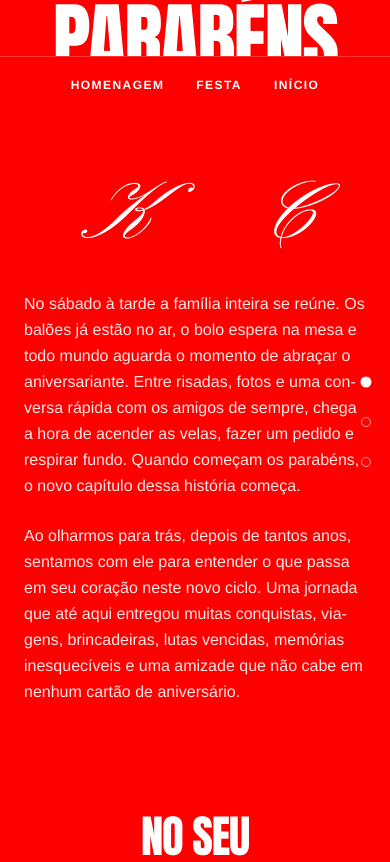
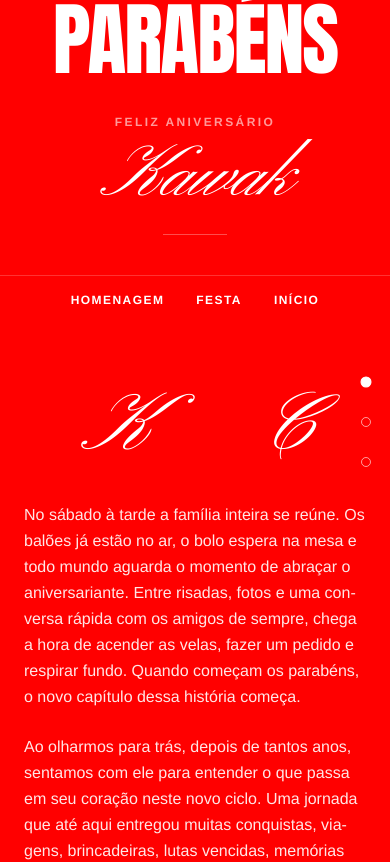
Before and after one commit to Izileth/_lp-coded, a React (Vite) app: page / in a window 390 px wide. Shown: the top 862 px of the page. Built offline with nearby package versions, Linux system fonts and the light colour scheme.

Commit message:
style: update hero name display and adjust layout for improved visibility

```diff
--- a/src/index.tsx
+++ b/src/index.tsx
@@ -4,6 +4,7 @@ import { gsap, ScrollTrigger, SplitText, useGSAP } from "./lib/gsap";
 
 /* ========================= EDITE AQUI ========================= */
 const CONTENT = {
+  name: "Kawak",          // Nome exibido no hero principal
   initials: ["K", "C"] as const,
   cropped: "PARABÉNS",
   headline: ["NO SEU", "GRANDE DIA"] as const,
@@ -52,14 +53,13 @@ const READ =
 const MASK_PAD = "[&_.split-mask]:py-[0.18em] [&_.split-mask]:-my-[0.18em]";
 
 /* ------------------------------------------------------------------ */
-/*  PARABÉNS cortado: só mostra a borda superior ou inferior da letra  */
+/*  PARABÉNS quase completo — apenas as extremidades levemente cortadas */
 /* ------------------------------------------------------------------ */
 const Sliver: FC<{ text: string; edge: "top" | "bottom" }> = ({ text, edge }) => {
   /*
-   * Estratégia sem variável CSS:
-   * - Container tem altura fixa (px) por breakpoint — suficiente para ver
-   *   o topo ou o rodapé das letras Anton sem sobreposição.
-   * - A palavra é posicionada com translate para mostrar apenas a fatia certa.
+   * Altura ≈ 92% da linha real → corta ~8% da borda externa.
+   * Nenhum translate além disso: a palavra aparece quase inteira,
+   * com um corte sutil e quase imperceptível nas bordas.
    */
   const isTop = edge === "top";
   return (
@@ -68,12 +68,14 @@ const Sliver: FC<{ text: string; edge: "top" | "bottom" }> = ({ text, edge }) =>
       data-sliver={edge}
       className={[
         "w-full overflow-hidden",
+        // alturas ajustadas: quase o tamanho da fonte real, cortando só as bordas
         isTop
-          ? "h-14 sm:h-20 md:h-28 lg:h-36 xl:h-44"
-          : "h-16 sm:h-24 md:h-32 lg:h-40 xl:h-52",
+          ? "h-[4.6rem] sm:h-[7.4rem] md:h-[10.2rem] lg:h-[13.9rem] xl:h-[16.6rem]"
+          : "h-[4.6rem] sm:h-[7.4rem] md:h-[10.2rem] lg:h-[13.9rem] xl:h-[16.6rem]",
       ].join(" ")}
     >
-      <div className={isTop ? '-translate-y-[0.08em]' : 'translate-y-[0.08em]'  }>
+      {/* translate sutil apenas para alinhar topo vs rodapé */}
+      <div className={isTop ? "-translate-y-[0.08em]" : "translate-y-[0.08em]"}>
         <span
           data-word
           className={`block w-full text-center text-[5rem] sm:text-[8rem] md:text-[11rem] lg:text-[15rem] xl:text-[18rem] ${DISPLAY_WORD}`}
@@ -189,7 +191,7 @@ const Appx: FC = () => {
             // Movimento reduzido: tudo estático e legível
             if (reduce) return cleanup;
 
-            /* ===== 1 · ABERTURA ===== */
+            /* ===== 1 · ABERTURA — hero name + PARABÉNS top ===== */
             const navSplit = SplitText.create(all("[data-nav] a"), {
               type: "lines",
               mask: "lines",
@@ -203,12 +205,30 @@ const Appx: FC = () => {
                 duration: 1.4,
                 ease: "poster",
               }, 0.1)
-              .from(navSplit.lines, { yPercent: 110, duration: 0.9, stagger: 0.08 }, 0.7);
+              // Nome do aniversariante: fade + rise
+              .from(one("[data-hero-name]"), {
+                yPercent: 40,
+                opacity: 0,
+                duration: 1.1,
+                ease: "poster",
+              }, 0.3)
+              // Links da nav
+              .from(navSplit.lines, { yPercent: 110, duration: 0.9, stagger: 0.08 }, 0.8);
 
             /* ===== 2 · HOMENAGEM ===== */
             const homenagem = one("#homenagem");
-            const leftInitial = one("[data-initial='left']");
-            const rightInitial = one("[data-initial='right']");
+
+            /*
+             * FIX: o layout duplica as iniciais (uma visível no md+, outra no mobile).
+             * querySelector retorna o primeiro no DOM — que pode estar hidden.
+             * Pegamos o nó visível no breakpoint atual via offsetParent.
+             */
+            const pickVisible = (sel: string): HTMLElement => {
+              const nodes = gsap.utils.toArray<HTMLElement>(sel, el);
+              return nodes.find((n) => n.offsetParent !== null) ?? nodes[0];
+            };
+            const leftInitial  = pickVisible("[data-initial='left']");
+            const rightInitial = pickVisible("[data-initial='right']");
             const OPEN = "inset(-30% -30% -30% -30%)";
 
             gsap.fromTo(
@@ -346,18 +366,37 @@ const Appx: FC = () => {
       </nav>
 
       {/* ════════════════════════════════════════
-          SEÇÃO 1 · INÍCIO
+          SEÇÃO 1 · INÍCIO — Hero com nome do aniversariante
           ════════════════════════════════════════ */}
       <section id="topo" tabIndex={-1} data-hide className="focus:outline-none">
 
-        {/* PARABÉNS — fatia superior (topo cortado) */}
+        {/* PARABÉNS — faixa topo, quase completa */}
         <Sliver text={CONTENT.cropped} edge="top" />
 
-        {/* ── Barra de navegação ── */}
-        <div className="border-t border-white/20 bg-brand">
+        {/* ── Hero central: nome em fonte script ── */}
+        <div className="flex flex-col items-center gap-3 px-6 py-10 text-center md:gap-5 md:py-14 lg:py-20">
+          {/* Rótulo discreto acima */}
+          <p className="font-sans text-xs font-semibold uppercase tracking-[0.2em] text-white/60 sm:text-sm">
+            Feliz Aniversário
+          </p>
+
+          {/* Nome — fonte script grande, animado pelo GSAP */}
+          <h1
+            data-hero-name
+            className="font-script text-[4.5rem] font-normal italic leading-none text-white sm:text-[6rem] md:text-[8rem] lg:text-[10rem] xl:text-[12rem]"
+          >
+            {CONTENT.name}
+          </h1>
+
+          {/* Separador decorativo */}
+          <div className="mt-2 h-px w-16 bg-white/30 md:w-24" />
+        </div>
+
+        {/* ── Navegação compacta abaixo do hero ── */}
+        <div className="border-t border-white/20">
           <nav data-nav aria-label="Principal">
             <ul
-              className={`flex items-center justify-center gap-8 px-6 py-5 sm:gap-12 md:gap-16 md:py-6 ${NAV_ITEM} ${MASK_PAD}`}
+              className={`flex items-center justify-center gap-8 px-6 py-4 sm:gap-12 md:gap-16 md:py-5 ${NAV_ITEM} ${MASK_PAD}`}
             >
               {CONTENT.nav.map((item) => (
                 <li key={item.label}>
@@ -452,8 +491,6 @@ const Appx: FC = () => {
           </h2>
         </div>
 
-        {/* PARABÉNS — fatia inferior (rodapé cortado) */}
-        <Sliver text={CONTENT.cropped} edge="bottom" />
       </section>
     </main>
   );
```
